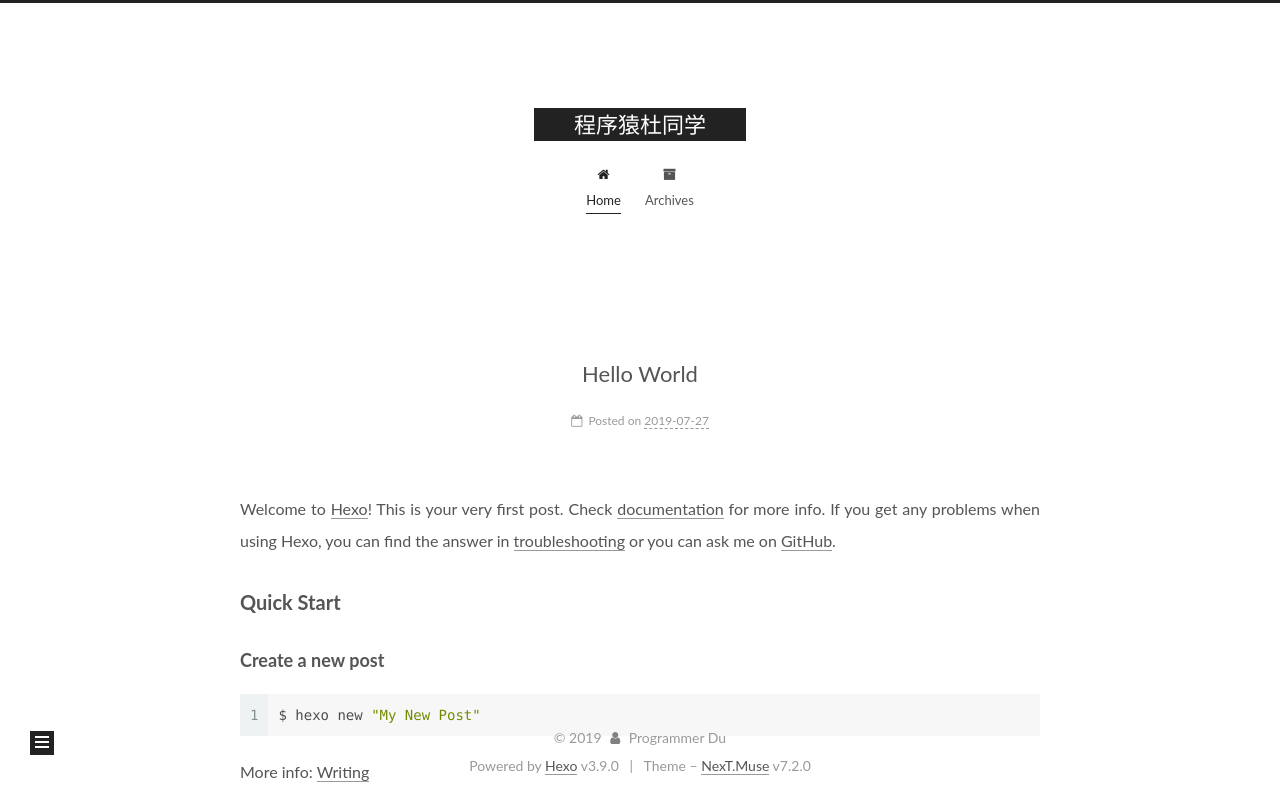
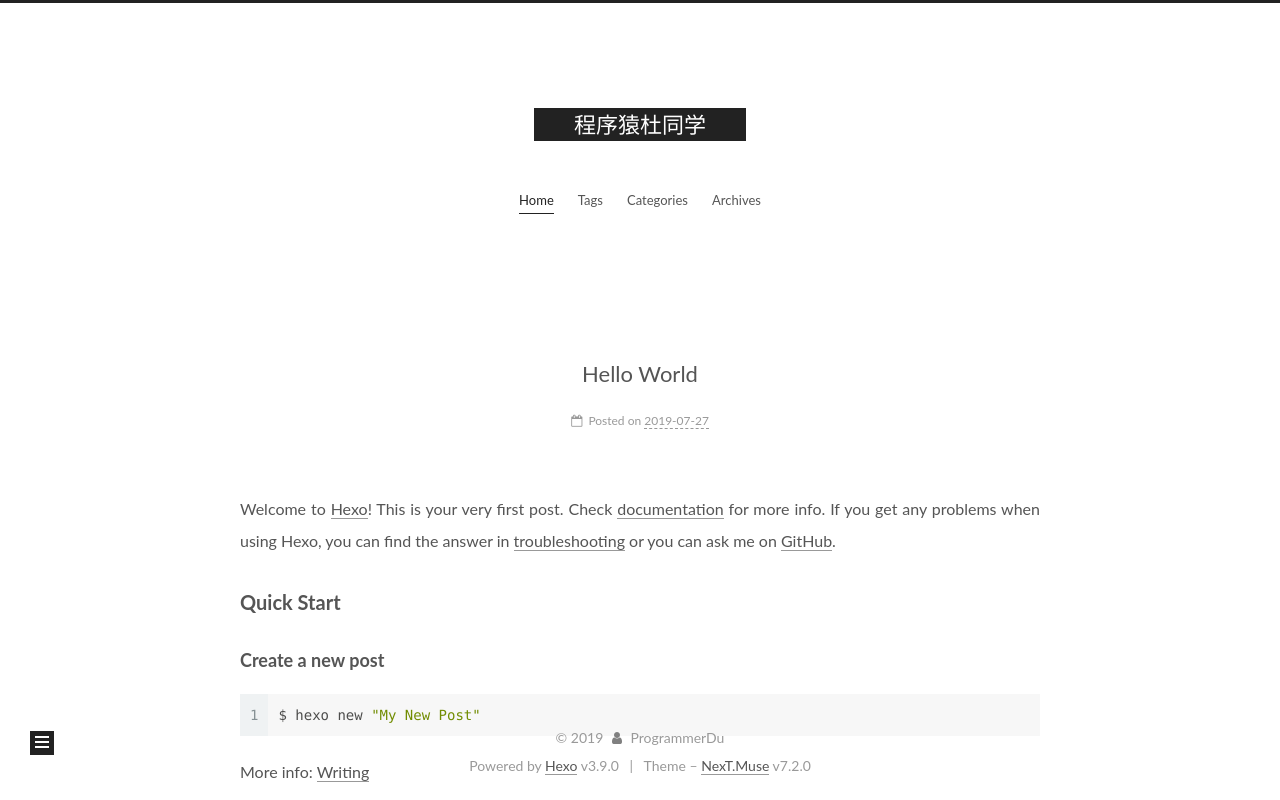
Before and after one commit to duxiangyu/duxiangyu.github.io, a plain HTML site: page index.html in a window 1280 px wide. Shown: the top 800 px of the page. Drawn offline with Linux system fonts and the light colour scheme.

Commit message:
Site updated: 2019-07-28 10:17:55

```diff
--- a/css/main.css
+++ b/css/main.css
@@ -1639,7 +1639,7 @@ pre .javascript .function {
   width: 4px;
   height: 4px;
   border-radius: 50%;
-  background: #2f09ff;
+  background: #8100b3;
 }
 .feed-link,
 .chat {
--- a/index.html
+++ b/index.html
@@ -220,7 +220,39 @@
 
 
 
-    <a href="/" rel="section"><i class="menu-item-icon fa fa-fw fa-home"></i> <br>Home</a>
+    <a href="/" rel="section"><i class="menu-item-icon fa fa-fw fa-首页"></i> <br>Home</a>
+
+  </li>
+
+
+
+
+          <li class="menu-item menu-item-tags">
+
+
+
+
+
+
+
+
+    <a href="/tags/" rel="section"><i class="menu-item-icon fa fa-fw fa-Android"></i> <br>Tags</a>
+
+  </li>
+
+
+
+
+          <li class="menu-item menu-item-categories">
+
+
+
+
+
+
+
+
+    <a href="/categories/" rel="section"><i class="menu-item-icon fa fa-fw fa-Android开发"></i> <br>Categories</a>
 
   </li>
 
@@ -236,7 +268,7 @@
 
 
 
-    <a href="/archives/" rel="section"><i class="menu-item-icon fa fa-fw fa-archive"></i> <br>Archives</a>
+    <a href="/archives/" rel="section"><i class="menu-item-icon fa fa-fw fa-时间线"></i> <br>Archives</a>
 
   </li>
 
@@ -285,7 +317,7 @@
     <link itemprop="mainEntityOfPage" href="http://yoursite.com/2019/07/27/hello-world/">
 
     <span hidden itemprop="author" itemscope itemtype="http://schema.org/Person">
-      <meta itemprop="name" content="Programmer Du">
+      <meta itemprop="name" content="ProgrammerDu">
       <meta itemprop="description" content>
       <meta itemprop="image" content="/images/avatar.gif">
     </span>
@@ -451,7 +483,7 @@
 
           <div class="site-author motion-element" itemprop="author" itemscope itemtype="http://schema.org/Person">
 
-  <p class="site-author-name" itemprop="name">Programmer Du</p>
+  <p class="site-author-name" itemprop="name">ProgrammerDu</p>
   <div class="site-description motion-element" itemprop="description"></div>
 </div>
 
@@ -509,7 +541,7 @@
   <span class="with-love" id="animate">
     <i class="fa fa-user"></i>
   </span>
-  <span class="author" itemprop="copyrightHolder">Programmer Du</span>
+  <span class="author" itemprop="copyrightHolder">ProgrammerDu</span>
 
 
 
```
Also changed, not shown: 2019/07/27/hello-world/index.html (+37 -5 lines), archives/2019/07/index.html (+42 -4 lines), archives/2019/index.html (+42 -4 lines), archives/index.html (+42 -4 lines).
